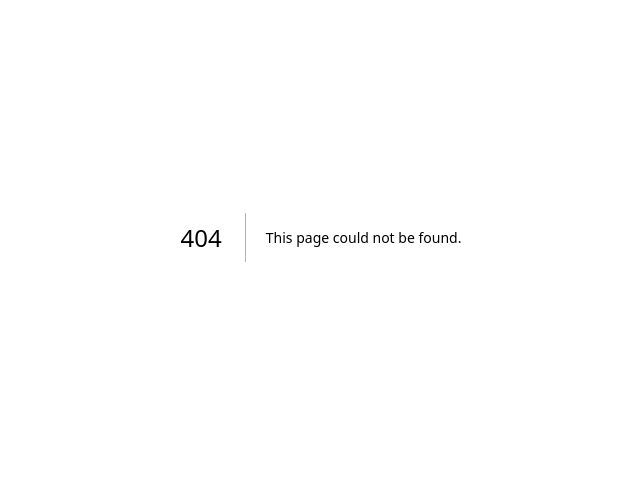
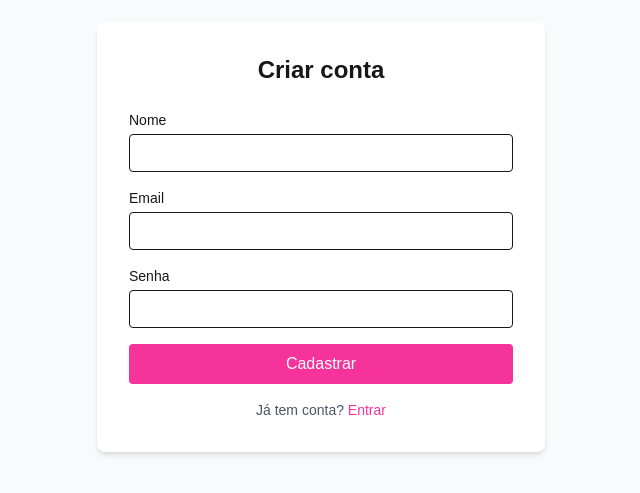
Before and after one commit to AlexandreRodriguesStrapasson/E-commerce, a Next.js app: page /register in a window 1280 px wide. Before the commit this address had no page. Shown: the part 163-656 px from the top of the page, without its empty margins (319-959 px from the left). Built offline with nearby package versions, Linux system fonts and the light colour scheme.

Commit message:
feat: implement authentication with next-auth and bcryptjs

```diff
--- a/package.json
+++ b/package.json
@@ -9,13 +9,16 @@
     "lint": "eslint"
   },
   "dependencies": {
+    "bcryptjs": "^3.0.3",
     "mongoose": "^9.4.1",
     "next": "16.2.2",
+    "next-auth": "^4.24.14",
     "react": "19.2.4",
     "react-dom": "19.2.4"
   },
   "devDependencies": {
     "@tailwindcss/postcss": "^4",
+    "@types/bcryptjs": "^2.4.6",
     "@types/mongoose": "^5.11.96",
     "@types/node": "^20",
     "@types/react": "^19",
--- /dev/null
+++ b/src/app/api/auth/[...nextauth]/route.ts
@@ -0,0 +1,60 @@
+import NextAuth from 'next-auth'
+import CredentialsProvider from 'next-auth/providers/credentials'
+import bcryptjs from 'bcryptjs'
+import connectDB from '@/lib/mongodb'
+import User from '@/lib/models/User'
+
+const handler = NextAuth({
+  providers: [
+    CredentialsProvider({
+      name: 'credentials',
+      credentials: {
+        email: { label: 'Email', type: 'email' },
+        password: { label: 'Senha', type: 'password' },
+      },
+      async authorize(credentials) {
+        if (!credentials?.email || !credentials?.password) return null
+
+        await connectDB()
+
+        const user = await User.findOne({ email: credentials.email })
+        if (!user) return null
+
+        const isValid = await bcryptjs.compare(credentials.password, user.password)
+        if (!isValid) return null
+
+        return {
+          id: user._id.toString(),
+          name: user.name,
+          email: user.email,
+          role: user.role,
+        }
+      },
+    }),
+  ],
+  callbacks: {
+    async jwt({ token, user }) {
+      if (user) {
+        token.role = (user as any).role
+        token.id = (user as any).id
+      }
+      return token
+    },
+    async session({ session, token }) {
+      if (session.user) {
+        (session.user as any).role = token.role
+        ;(session.user as any).id = token.id
+      }
+      return session
+    },
+  },
+  session: {
+    strategy: 'jwt',
+  },
+  pages: {
+    signIn: '/login',
+  },
+  secret: process.env.NEXTAUTH_SECRET,
+})
+
+export { handler as GET, handler as POST }
--- /dev/null
+++ b/src/app/api/auth/register/route.ts
@@ -0,0 +1,45 @@
+import { NextRequest, NextResponse } from 'next/server'
+import bcryptjs from 'bcryptjs'
+import connectDB from '@/lib/mongodb'
+import User from '@/lib/models/User'
+
+export async function POST(req: NextRequest) {
+  try {
+    const { name, email, password } = await req.json()
+
+    if (!name || !email || !password) {
+      return NextResponse.json(
+        { error: 'Todos os campos são obrigatórios' },
+        { status: 400 }
+      )
+    }
+
+    await connectDB()
+
+    const existingUser = await User.findOne({ email })
+    if (existingUser) {
+      return NextResponse.json(
+        { error: 'Email já cadastrado' },
+        { status: 409 }
+      )
+    }
+
+    const hashedPassword = await bcryptjs.hash(password, 12)
+
+    const user = await User.create({
+      name,
+      email,
+      password: hashedPassword,
+    })
+
+    return NextResponse.json(
+      { message: 'Usuário criado com sucesso', userId: user._id },
+      { status: 201 }
+    )
+  } catch (error) {
+    return NextResponse.json(
+      { error: 'Erro interno do servidor' },
+      { status: 500 }
+    )
+  }
+}
--- /dev/null
+++ b/src/app/login/page.tsx
@@ -0,0 +1,85 @@
+'use client'
+
+import { useState } from 'react'
+import { signIn } from 'next-auth/react'
+import { useRouter } from 'next/navigation'
+import Link from 'next/link'
+
+export default function LoginPage() {
+  const router = useRouter()
+  const [email, setEmail] = useState('')
+  const [password, setPassword] = useState('')
+  const [error, setError] = useState('')
+  const [loading, setLoading] = useState(false)
+
+  async function handleSubmit(e: React.FormEvent) {
+    e.preventDefault()
+    setLoading(true)
+    setError('')
+
+    const result = await signIn('credentials', {
+      email,
+      password,
+      redirect: false,
+    })
+
+    if (result?.error) {
+      setError('Email ou senha inválidos')
+      setLoading(false)
+      return
+    }
+
+    router.push('/')
+  }
+
+  return (
+    <main className="min-h-screen flex items-center justify-center bg-gray-50">
+      <div className="bg-white p-8 rounded-lg shadow-md w-full max-w-md">
+        <h1 className="text-2xl font-bold text-center mb-6">Entrar</h1>
+
+        {error && (
+          <p className="bg-red-100 text-red-600 text-sm p-3 rounded mb-4">
+            {error}
+          </p>
+        )}
+
+        <form onSubmit={handleSubmit} className="flex flex-col gap-4">
+          <div>
+            <label className="block text-sm font-medium mb-1">Email</label>
+            <input
+              type="email"
+              value={email}
+              onChange={(e) => setEmail(e.target.value)}
+              className="w-full border rounded px-3 py-2 text-sm focus:outline-none focus:ring-2 focus:ring-pink-400"
+              required
+            />
+          </div>
+          <div>
+            <label className="block text-sm font-medium mb-1">Senha</label>
+            <input
+              type="password"
+              value={password}
+              onChange={(e) => setPassword(e.target.value)}
+              className="w-full border rounded px-3 py-2 text-sm focus:outline-none focus:ring-2 focus:ring-pink-400"
+              required
+            />
+          </div>
+          <button
+            type="submit"
+            disabled={loading}
+            className="bg-pink-500 text-white py-2 rounded font-medium hover:bg-pink-600 transition disabled:opacity-50"
+          >
+            {loading ? 'Entrando...' : 'Entrar'}
+          </button>
+        </form>
+
+        <p className="text-sm text-center mt-4 text-gray-600">
+          Não tem conta?{' '}
+          <Link href="/register" className="text-pink-500 hover:underline">
+            Cadastre-se
+          </Link>
+        </p>
+      </div>
+    </main>
+  )
+}
--- /dev/null
+++ b/src/app/register/page.tsx
@@ -0,0 +1,97 @@
+'use client'
+
+import { useState } from 'react'
+import { useRouter } from 'next/navigation'
+import Link from 'next/link'
+
+export default function RegisterPage() {
+  const router = useRouter()
+  const [name, setName] = useState('')
+  const [email, setEmail] = useState('')
+  const [password, setPassword] = useState('')
+  const [error, setError] = useState('')
+  const [loading, setLoading] = useState(false)
+
+  async function handleSubmit(e: React.FormEvent) {
+    e.preventDefault()
+    setLoading(true)
+    setError('')
+
+    const res = await fetch('/api/auth/register', {
+      method: 'POST',
+      headers: { 'Content-Type': 'application/json' },
+      body: JSON.stringify({ name, email, password }),
+    })
+
+    const data = await res.json()
+
+    if (!res.ok) {
+      setError(data.error || 'Erro ao cadastrar')
+      setLoading(false)
+      return
+    }
+
+    router.push('/login')
+  }
+
+  return (
+    <main className="min-h-screen flex items-center justify-center bg-gray-50">
+      <div className="bg-white p-8 rounded-lg shadow-md w-full max-w-md">
+        <h1 className="text-2xl font-bold text-center mb-6">Criar conta</h1>
+
+        {error && (
+          <p className="bg-red-100 text-red-600 text-sm p-3 rounded mb-4">
+            {error}
+          </p>
+        )}
+
+        <form onSubmit={handleSubmit} className="flex flex-col gap-4">
+          <div>
+            <label className="block text-sm font-medium mb-1">Nome</label>
+            <input
+              type="text"
+              value={name}
+              onChange={(e) => setName(e.target.value)}
+              className="w-full border rounded px-3 py-2 text-sm focus:outline-none focus:ring-2 focus:ring-pink-400"
+              required
+            />
+          </div>
+          <div>
+            <label className="block text-sm font-medium mb-1">Email</label>
+            <input
+              type="email"
+              value={email}
+              onChange={(e) => setEmail(e.target.value)}
+              className="w-full border rounded px-3 py-2 text-sm focus:outline-none focus:ring-2 focus:ring-pink-400"
+              required
+            />
+          </div>
+          <div>
+            <label className="block text-sm font-medium mb-1">Senha</label>
+            <input
+              type="password"
+              value={password}
+              onChange={(e) => setPassword(e.target.value)}
+              className="w-full border rounded px-3 py-2 text-sm focus:outline-none focus:ring-2 focus:ring-pink-400"
+              required
+            />
+          </div>
+          <button
+            type="submit"
+            disabled={loading}
+            className="bg-pink-500 text-white py-2 rounded font-medium hover:bg-pink-600 transition disabled:opacity-50"
+          >
+            {loading ? 'Cadastrando...' : 'Cadastrar'}
+          </button>
+        </form>
+
+        <p className="text-sm text-center mt-4 text-gray-600">
+          Já tem conta?{' '}
+          <Link href="/login" className="text-pink-500 hover:underline">
+            Entrar
+          </Link>
+        </p>
+      </div>
+    </main>
+  )
+}
--- /dev/null
+++ b/src/lib/models/User.ts
@@ -0,0 +1,23 @@
+import mongoose from "mongoose";
+
+export interface IUser {
+    name: string
+    email: string
+    password: string
+    role: 'admin' | 'customer'
+    createAt: Date
+}
+
+const UserSchema = new mongoose.Schema<IUser>(
+    {
+        name: {type: String, required: true},
+        email: {type: String, required: true, unique: true},
+        password: {type: String, required: true},
+        role: {type: String, enum: ['admin', 'customer'], default: 'customer'},
+    },
+    { timestamps: true }
+)
+
+const User = mongoose.models.User || mongoose.model<IUser>('User', UserSchema)
+
+export default User
--- /dev/null
+++ b/src/middleware.ts
@@ -0,0 +1,24 @@
+import { withAuth } from 'next-auth/middleware'
+import { NextResponse } from 'next/server'
+
+export default withAuth(
+  function middleware(req) {
+    const token = req.nextauth.token
+    const isAdminRoute = req.nextUrl.pathname.startsWith('/admin')
+
+    if (isAdminRoute && token?.role !== 'admin') {
+      return NextResponse.redirect(new URL('/', req.url))
+    }
+
+    return NextResponse.next()
+  },
+  {
+    callbacks: {
+      authorized: ({ token }) => !!token,
+    },
+  }
+)
+
+export const config = {
+  matcher: ['/admin/:path*', '/checkout/:path*', '/orders/:path*'],
+}
```
Also changed, not shown: 1 other file (tests, documents, lock files or other folders).
